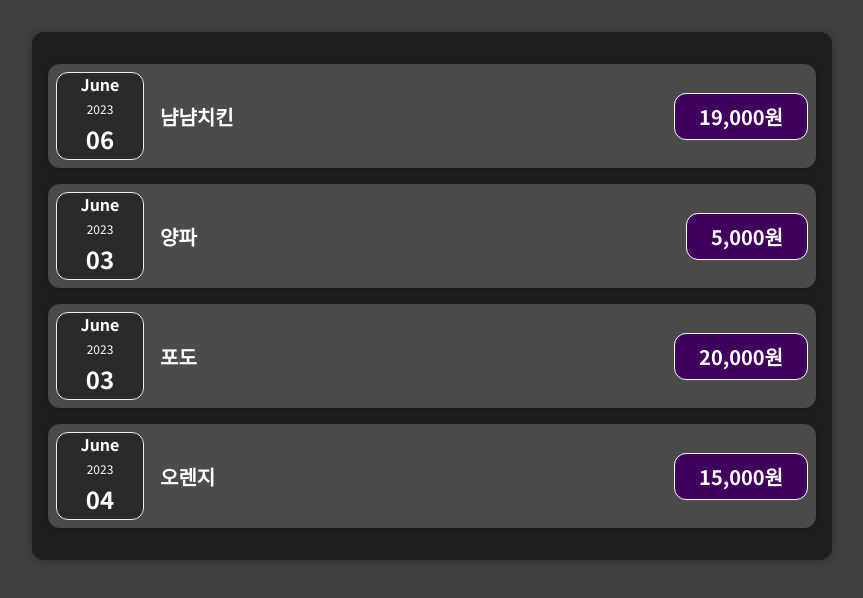
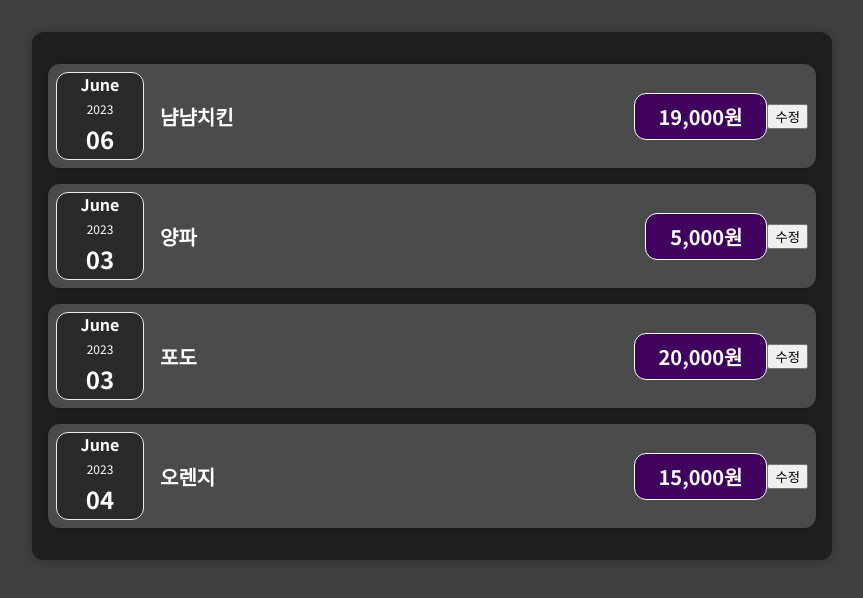
Before and after one commit to soongu/react-basic-study202306, a React (Create React App) app: page / in a window 1280 px wide. Shown: the top 598 px of the page, without its empty margins (208-1071 px from the left). Built offline with nearby package versions, Linux system fonts and the light colour scheme.

Commit message:
#9. useState 기초

```diff
--- a/package.json
+++ b/package.json
@@ -34,5 +34,9 @@
       "last 1 firefox version",
       "last 1 safari version"
     ]
+  },
+  "devDependencies": {
+    "eslint": "^8.43.0",
+    "eslint-plugin-react": "^7.32.2"
   }
 }
--- a/src/App.js
+++ b/src/App.js
@@ -1,3 +1,4 @@
+import React from 'react';
 import Expenses from "./components/Expenses/Expenses";
 
 function App() {
--- a/src/components/Expenses/ExpenseDate.js
+++ b/src/components/Expenses/ExpenseDate.js
@@ -1,3 +1,4 @@
+/* eslint-disable react/prop-types */
 import React from "react";
 import './ExpenseDate.css'
 
--- a/src/components/Expenses/ExpenseItem.js
+++ b/src/components/Expenses/ExpenseItem.js
@@ -1,19 +1,31 @@
-import React from "react";
+
+
+import React, { useState } from "react";
 import "./ExpenseItem.css";
 import ExpenseDate from "./ExpenseDate";
 import Card from "../UI/Card";
 
 const ExpenseItem = (props) => {
 
+  // let title = props.title;
+  const [title, setTitle] = useState(props.title);
+
   const formattedPrice = new Intl.NumberFormat('ko-KR').format(props.price);
+
+  const clickHandler = () => {
+    // console.log('click!!!');
+    // title = 'gggg';
+    setTitle('gggg');
+  };
 
   return (
     <Card className="expense-item">
       <ExpenseDate date={props.date} />
       <div className="expense-item__description">
-        <h2>{props.title}</h2>
+        <h2>{title}</h2>
         <div className="expense-item__price">{formattedPrice}원</div>
       </div>
+      <button onClick={clickHandler}>수정</button>
     </Card>
   );
 };
--- a/src/components/Expenses/Expenses.js
+++ b/src/components/Expenses/Expenses.js
@@ -1,3 +1,5 @@
+
+import React from 'react';
 import ExpenseItem from './ExpenseItem';
 import './Expenses.css';
 
--- a/src/components/UI/Card.js
+++ b/src/components/UI/Card.js
@@ -1,3 +1,5 @@
+
+import React from 'react'
 import './Card.css';
 
 const Card = (props) => {
```
Also changed, not shown: src/.eslintrc.json (added), 1 other file (tests, documents, lock files or other folders).
